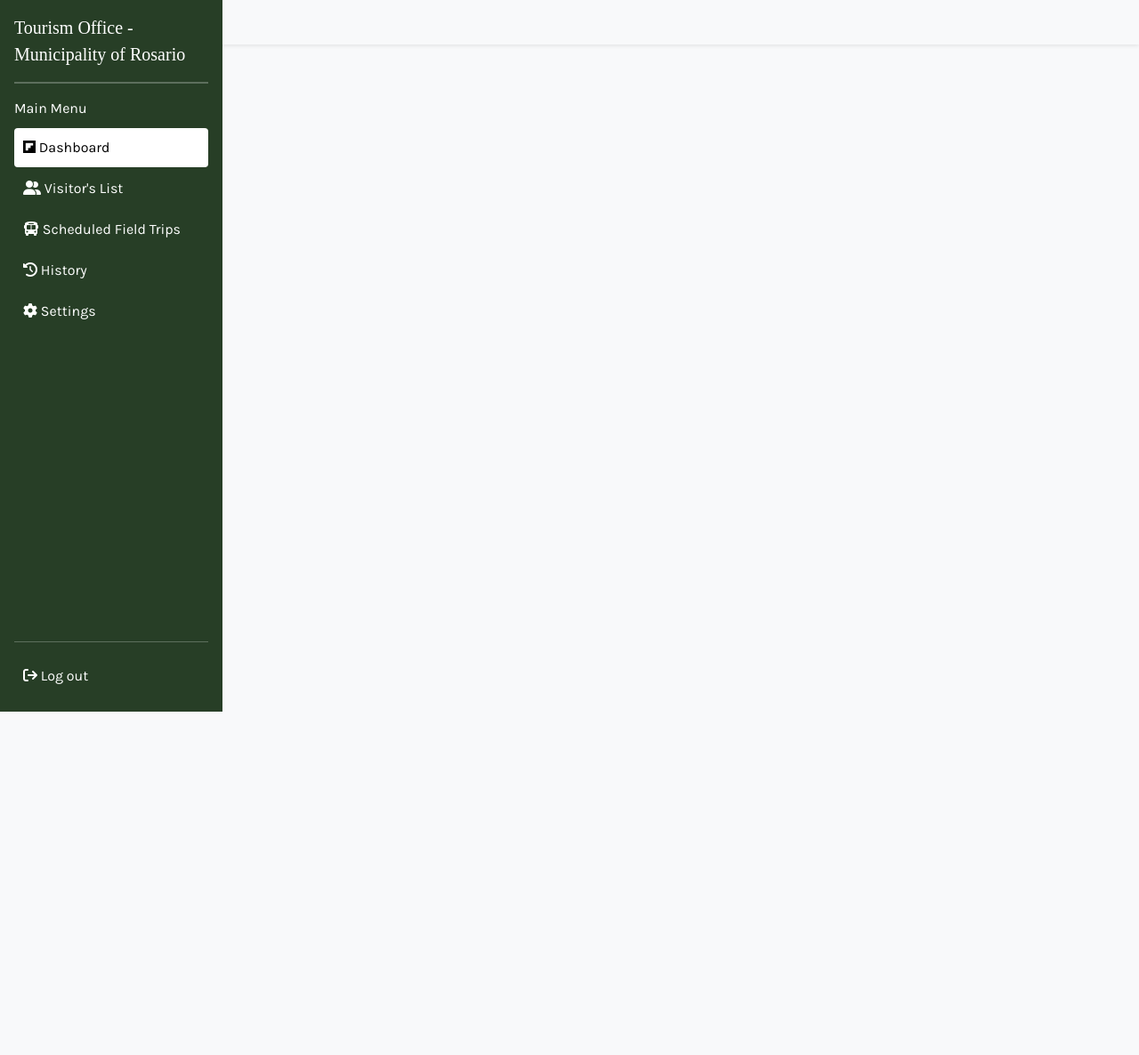
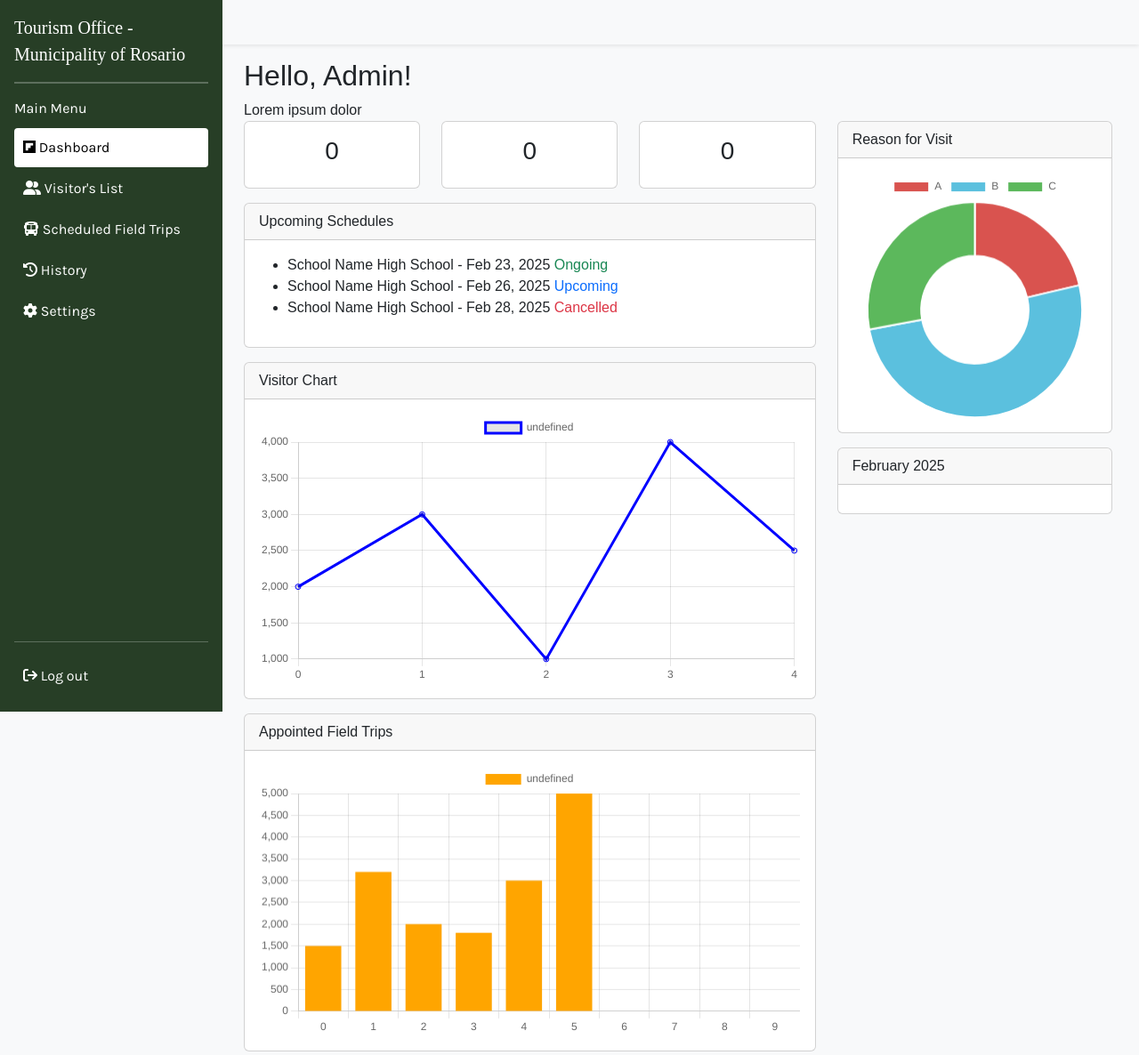
Before and after one commit to damoojiii/oplan_casa, a PHP site: page /admin-dashboard.php in a window 1280 px wide. Shown: the whole page at 89% size. Before the commit the page ends 800 px from the top, so only its background shows below. Run offline with PHP 8.4, Linux system fonts and the light colour scheme; the visitor is signed in with stand-in values (Sample User, id 1).

Commit message:
Naleto na ko boi

```diff
--- a/admin-dashboard.php
+++ b/admin-dashboard.php
@@ -203,6 +203,89 @@
                 out</a>
         </div>
     </div>
+    <div id="main-content" class="container mt-1">
+        <div class="container-fluid">
+            <h2 class="mt-3">Hello, Admin!</h2>
+            <p>Lorem ipsum dolor</p>
+
+            <div class="row">
+                <!-- Left Column -->
+                <div class="col-md-8">
+                    <!-- Statistic Cards -->
+                    <div class="row">
+                        <div class="col-md-4">
+                            <div class="card text-center">
+                                <div class="card-body">
+                                    <h3>0</h3>
+                                </div>
+                            </div>
+                        </div>
+                        <div class="col-md-4">
+                            <div class="card text-center">
+                                <div class="card-body">
+                                    <h3>0</h3>
+                                </div>
+                            </div>
+                        </div>
+                        <div class="col-md-4">
+                            <div class="card text-center">
+                                <div class="card-body">
+                                    <h3>0</h3>
+                                </div>
+                            </div>
+                        </div>
+                    </div>
+
+                    <!-- Upcoming Schedules -->
+                    <div class="card mt-3">
+                        <div class="card-header">Upcoming Schedules</div>
+                        <div class="card-body">
+                            <ul>
+                                <li>School Name High School - Feb 23, 2025 <span class="text-success">Ongoing</span></li>
+                                <li>School Name High School - Feb 26, 2025 <span class="text-primary">Upcoming</span></li>
+                                <li>School Name High School - Feb 28, 2025 <span class="text-danger">Cancelled</span></li>
+                            </ul>
+                        </div>
+                    </div>
+
+                    <!-- Visitor Chart -->
+                    <div class="card mt-3">
+                        <div class="card-header">Visitor Chart</div>
+                        <div class="card-body">
+                            <canvas id="visitorChart"></canvas>
+                        </div>
+                    </div>
+
+                    <!-- Appointed Field Trips Bar Chart -->
+                    <div class="card mt-3">
+                        <div class="card-header">Appointed Field Trips</div>
+                        <div class="card-body">
+                            <canvas id="fieldTripsChart"></canvas>
+                        </div>
+                    </div>
+                </div>
+
+                <!-- Right Column -->
+                <div class="col-md-4">
+                    <!-- Reason for Visit Pie Chart -->
+                    <div class="card">
+                        <div class="card-header">Reason for Visit</div>
+                        <div class="card-body">
+                            <canvas id="reasonChart"></canvas>
+                        </div>
+                    </div>
+
+                    <!-- Calendar -->
+                    <div class="card mt-3">
+                        <div class="card-header">February 2025</div>
+                        <div class="card-body">
+                            <div id="calendar"></div>
+                        </div>
+                    </div>
+                </div>
+            </div>
+        </div>
+    </div>
     <!-- Add this right after the <body> tag -->
     <div class="loader-wrapper">
         <div class="loader">
@@ -327,6 +410,15 @@
                 collapse.style.height = '0px';
             });
         });
+
+        const ctx1 = document.getElementById('visitorChart').getContext('2d');
+        new Chart(ctx1, { type: 'line', data: { labels: [0,1,2,3,4], datasets: [{ data: [2000, 3000, 1000, 4000, 2500], borderColor: 'blue' }] }});
+
+        const ctx2 = document.getElementById('reasonChart').getContext('2d');
+        new Chart(ctx2, { type: 'doughnut', data: { labels: ['A', 'B', 'C'], datasets: [{ data: [418, 994, 547], backgroundColor: ['#d9534f', '#5bc0de', '#5cb85c'] }] }});
+
+        const ctx3 = document.getElementById('fieldTripsChart').getContext('2d');
+        new Chart(ctx3, { type: 'bar', data: { labels: [0,1,2,3,4,5,6,7,8,9], datasets: [{ data: [1500, 3200, 2000, 1800, 3000, 5000], backgroundColor: 'orange' }] }});
     </script>
 </body>
 
--- a/index.php
+++ b/index.php
@@ -361,7 +361,7 @@
                     <div class="col-md-4">
                         <label for="city" class="form-label input-label">City/Municipality</label>
                         <select id="city" name="city" class="form-select" required>
-                            <option value="" disabled selected hidden>Select City</option>
+                            <option value="" disabled selected>Select City</option>
                         </select>
                     </div>
 
```
Lines whose indentation alone changed are shown as unchanged.
